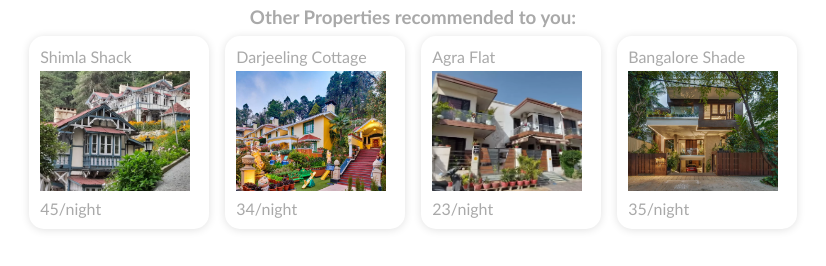
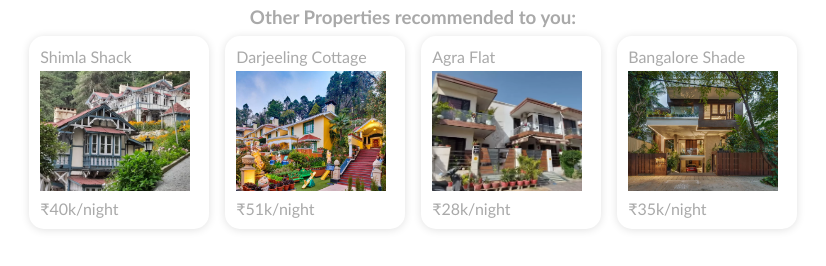
Before and after one commit to Shivam-Sharma-1/Property-Finder, a website with bundled scripts: page index.html in a window 1280 px wide. Shown: the part 868-1134 px from the top of the page, 227-1053 px from the left. Built offline with nearby package versions, Linux system fonts and the light colour scheme.

Commit message:
refact: change property prices

```diff
--- a/index.css
+++ b/index.css
@@ -43,6 +43,7 @@ nav .user-container {
 
 .properties {
     display: flex;
+    justify-content: center;
     flex-wrap: wrap;
 }
 
--- a/index.js
+++ b/index.js
@@ -40,7 +40,7 @@ const properties = [
     {
         image: 'images/shimla-property.webp',
         title: 'Shimla Shack',
-        price: 45,
+        price: 40,
         location: {
             firstLine: 'shack 37',
             city: 'Shimla',
@@ -53,7 +53,7 @@ const properties = [
     {
         image: 'images/darjeeling-property.jpg',
         title: 'Darjeeling Cottage',
-        price: 34,
+        price: 51,
         location: {
             firstLine: 'no 23',
             city: 'Darjeeling',
@@ -66,7 +66,7 @@ const properties = [
     {
         image: 'images/agra-property.webp',
         title: 'Agra Flat',
-        price: 23,
+        price: 28,
         location: {
             firstLine: 'flat 15',
             city: 'Agra',
@@ -96,7 +96,7 @@ isLoggedIn = true;
 function showDetails(authorityStatus, element, price) {
     if (authorityStatus) {
         const priceDisplay = document.createElement('div');
-        priceDisplay.innerHTML = price.toString() + '/night';
+        priceDisplay.innerHTML = `₹${price.toString()}k/night`;
         element.appendChild(priceDisplay);
     }
 }
--- a/types.ts
+++ b/types.ts
@@ -1,4 +1,4 @@
-type Price = 45 | 34 | 23 | 35
+type Price = 40 | 51 | 28 | 35
 type Country = 'India'
 
 export { Price, Country }
```
Also changed, not shown: index.ts (+4 -4 lines).
